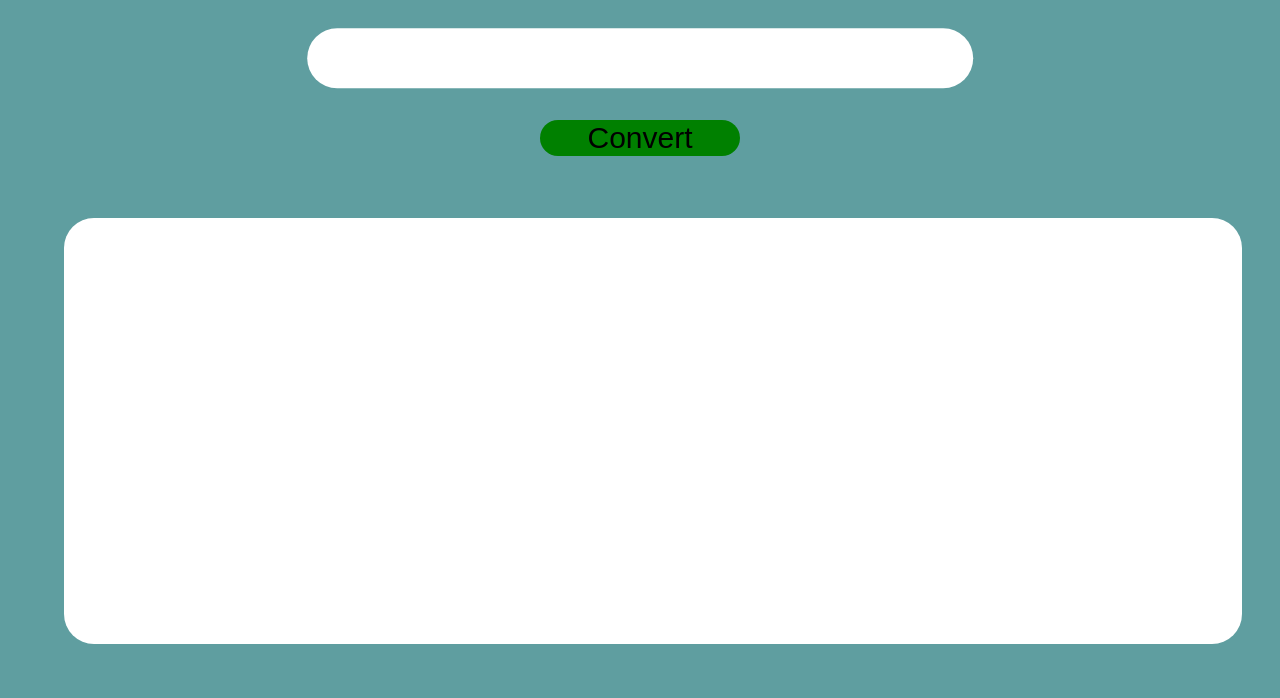
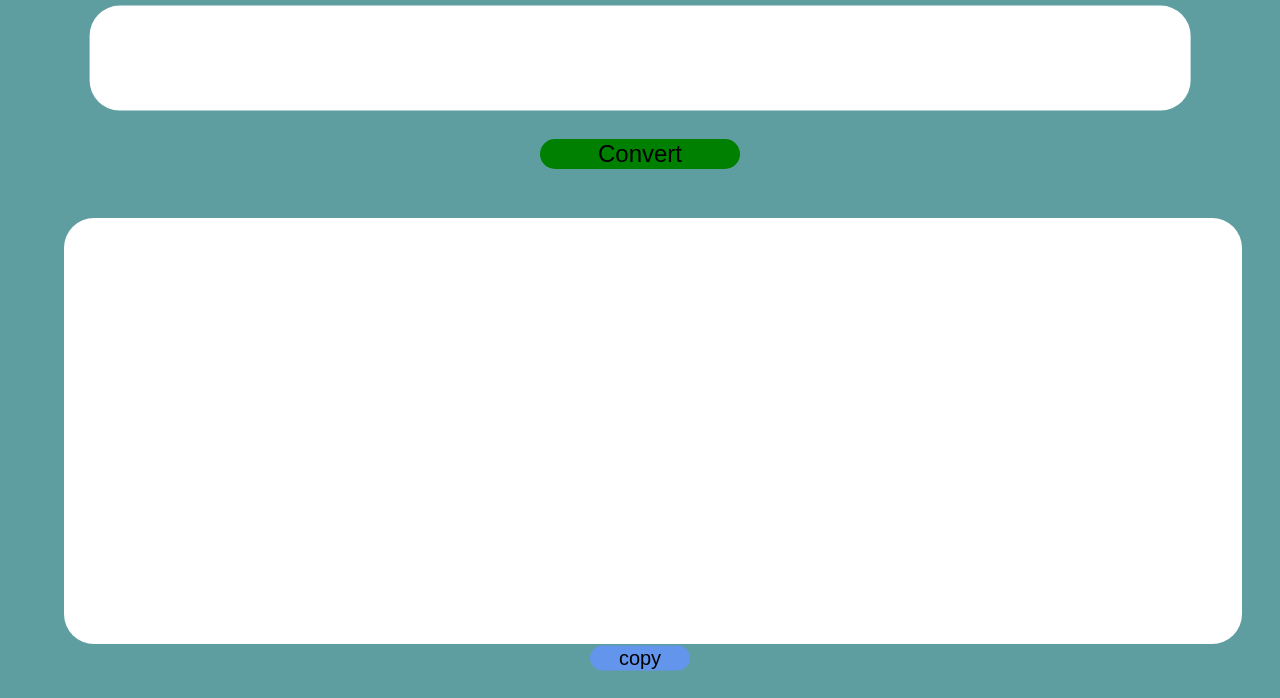
Before and after one commit to ssuriya1/music-notes-convertor, a plain HTML site: page index.html in a window 1280 px wide. Shown: the part 102-800 px from the top of the page. Drawn offline with Linux system fonts and the light colour scheme.

Commit message:
updated return outputNotes

```diff
--- a/index.html
+++ b/index.html
@@ -11,7 +11,6 @@
     * {
         border: none;
         outline: none;
-        font-size: 30px;
         border-radius: 30px;
     }
 
@@ -22,19 +21,22 @@
     .header {
         color: brown;
         position: absolute;
-        width: 400px;
+        width: 300px;
+        text-align: center;
         top: 5%;
         left: 50%;
         transform: translate(-50%, -50%);
+        font-size: 26px;
     }
 
     .notes {
-        width: 50%;
-        padding: 1%;
+        width: 80%;
+        padding: 3%;
         position: absolute;
         top: 20%;
         left: 50%;
         transform: translate(-50%, -50%);
+        font-size: 24px;
     }
 
     .output {
@@ -48,23 +50,36 @@
         font-size: 24px;
     }
 
-    button {
+    .convert {
         width: 200px;
         padding: 1px;
         background-color: green;
         position: absolute;
-        top: 30%;
+        top: 32%;
         left: 50%;
         transform: translate(-50%, -50%);
         cursor: pointer;
+        font-size: 24px;
+    }
+
+    .copy {
+        position: absolute;
+        cursor: pointer;
+        top: 95%;
+        left: 50%;
+        font-size: 20px;
+        width: 100px;
+        transform: translate(-50%, -50%);
+        background-color: cornflowerblue;
     }
 </style>
 
 <body>
     <h1 class="header">Mouth Organ Notes Conveter</h1>
-    <input type="text" class="notes" id="notes">
+    <input type="text" class="notes" id="notes" autofocus>
+    <button class="convert" onclick="convert()">Convert</button>
     <textarea class="output" id="output"></textarea>
-    <button onclick="convert()">Convert</button>
+    <button class="copy" onclick="copy()">copy</button>
 </body>
 
 <script>
@@ -73,22 +88,33 @@
         notes = document.getElementById("notes").value;
         var arr = [];
         arr.push(notes.split(''));
+        console.log(arr);
+        var outputNotes = "";
         for (i = 0; i <= arr.length; i++) {
             if (arr[i] == 'C' || arr[i] == 'c')
-                document.getElementById("output").value += '4';
+                outputNotes = "4";
             if (arr[i] == 'D' || arr[i] == 'd')
-                document.getElementById("output").value += '-4';
+                outputNotes = "-4";
             if (arr[i] == 'E' || arr[i] == 'e')
-                document.getElementById("output").value += '5';
+                outputNotes = "5";
             if (arr[i] == 'F' || arr[i] == 'f')
-                document.getElementById("output").value += '-5';
+                outputNotes = "-5";
             if (arr[i] == 'G' || arr[i] == 'g')
-                document.getElementById("output").value += '6';
+                outputNotes = "6";
             if (arr[i] == 'A' || arr[i] == 'a')
-                document.getElementById("output").value += '-6';
+                outputNotes = "-6";
             if (arr[i] == 'B' || arr[i] == 'b')
-                document.getElementById("output").value += '7';
+                outputNotes = "7";
         }
+        document.getElementById("output").innerHTML += outputNotes;
+    }
+    function copy() {
+        var range = document.createRange();
+        range.selectNode(document.getElementById("output"));
+        window.getSelection().removeAllRanges(); // clear current selection
+        window.getSelection().addRange(range); // to select text
+        document.execCommand("copy");
+        window.getSelection().removeAllRanges();// to deselect
     }
 </script>
 
```
